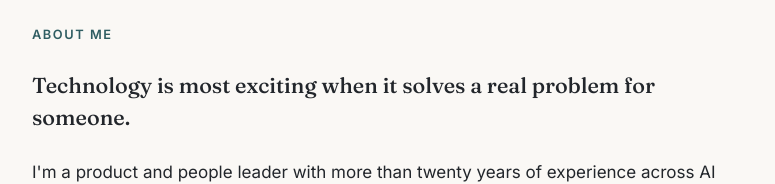
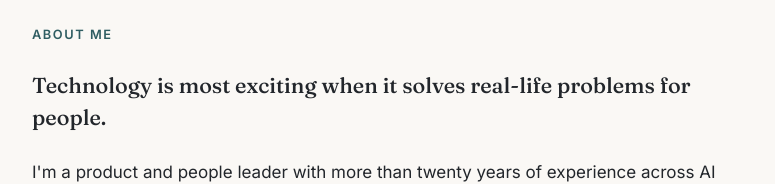
Before and after one commit to khayman-dev/my-website, a plain HTML site: page index.html in a window 1280 px wide. Shown: the part 419-603 px from the top of the page, without its empty margins (252-1027 px from the left). Drawn offline with Linux system fonts and the light colour scheme.

Commit message:
Tweak About section lead line
Co-Authored-By: Claude Opus 5.5 <noreply@anthropic.com>
Claude-Session: https://claude.ai/code/session_01AwE1DzRyf188TmcYebPCmV

```diff
--- a/index.html
+++ b/index.html
@@ -148,7 +148,7 @@
     <section id="about">
       <h2>About me</h2>
 
-      <p class="lead">Technology is most exciting when it solves a real problem for someone.</p>
+      <p class="lead">Technology is most exciting when it solves real-life problems for people.</p>
 
       <p>I'm a product and people leader with more than twenty years of experience across AI software, connected hardware, industrial IoT, and building controls. I've taken products from customer research through launch on embedded devices, desktop, mobile, web, and the cloud, and I've hired, coached, and developed the teams that delivered them.</p>
 
```
